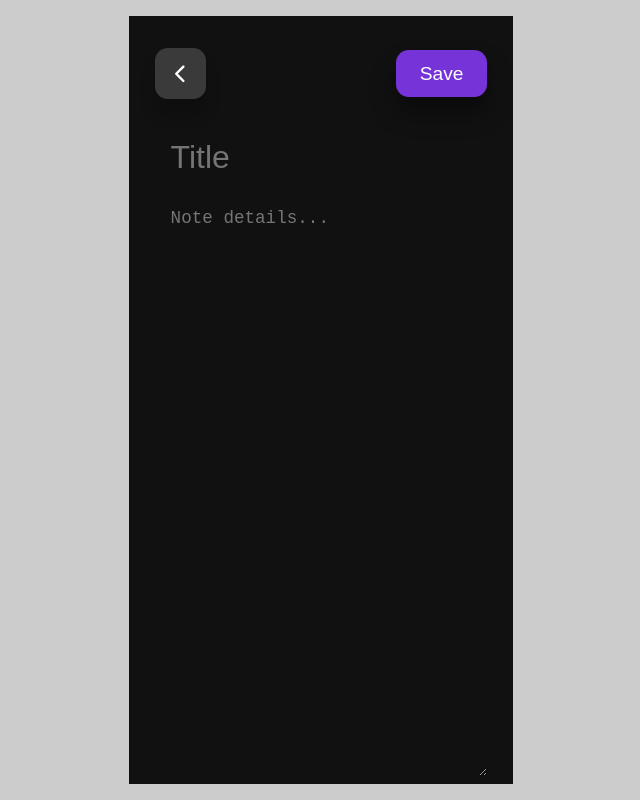
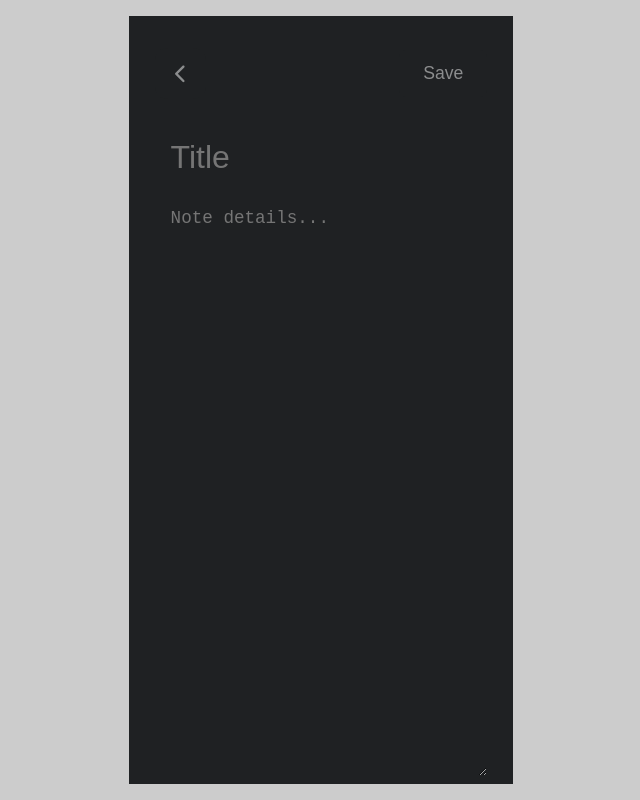
Before and after one commit to MarcoAG-115/ReactNotepadApp, a React (Create React App) app: page /create-note in a window 1280 px wide. Shown: the whole page, without its empty margins (319-959 px from the left). Built offline with nearby package versions, Linux system fonts and the light colour scheme.

Commit message:
UI changes - neomorphism & minimalism

```diff
--- a/src/index.css
+++ b/src/index.css
@@ -11,11 +11,18 @@
 }
 
 :root {
-    --color-bg-dark: #3a3a3a;
-    --color-bg-black: #111111;
+    /* --color-bg-dark: #3a3a3a; */
+    --color-bg-dark: #1d1d1d;
+    /* --color-bg-black: #111111; */
+    --color-bg-black: #1f2123;
     --color-white: #fefefe;
-    --color-primary: #7634d8;
-    --color-danger: rgb(249, 84, 84);
+    --color-dark-white:#fefefe7c;
+    /* --color-primary: rgb(112, 1, 1); */
+    --color-primary:#587B7F;
+    /* --color-danger: rgb(249, 84, 84); */
+    --color-danger: #c40d0a97;
+    --color-alpha: #700101;
+    --color-beta:#6D72C3;
 }
 
 body {
@@ -28,37 +35,64 @@ body {
 }
 
 .btn {
-    background: var(--color-bg-dark);
+    /* background: var(--color-bg-dark); */
+    background: var(--color-bg-black);
     border-radius: 0.8rem;
     padding: 0.8rem;
     font-size: 1.6rem;
-    color: var(--color-white);
-    box-shadow: 0 1rem 1rem rgba(0, 0, 0, 0.2);
+    color: var(--color-dark-white);
+    /* box-shadow: 0 1rem 1rem rgba(0, 0, 0, 0.2); */
     transition: all 300ms ease;
 }
 
 .btn.lg {
     padding: 0.8rem 1.5rem;
-    font-size: 1.2rem;
-    box-shadow: 0 1rem 1.5rem rgba(0, 0, 0, 0.4);
+    font-size: 1.1rem;
+    font-weight: lighter;
+
+    /* box-shadow: 0 1rem 1.5rem rgba(0, 0, 0, 0.4); */
 }
 
 .btn.danger {
+    color: var(--color-dark-white);
+    border-radius: 7px;
+    background: var(--color-bg-black);
+}
+
+.btn.danger:hover {
     background: var(--color-danger);
+    color: var(--color-white);
+    /* box-shadow: inset 10px 10px 20px #18191b,
+                inset -10px -10px 20px #26292b; */
 }
 
 .btn.primary {
-    background: var(--color-primary);
+    /* background: var(--color-primary); */
+
+    cursor: pointer;
+    transition: all 300ms ease;
+
+    border-radius: 7px;
+
+    /* background: var(--color-bg-dark);
+    box-shadow:  10px 10px 20px #18191b,
+                -10px -10px 20px #26292b; */
+}
+
+.btn.primary:hover {
+    /* opacity: 0.9; */
+    color: var(--color-white);
+    /* background: #1f2123;
+    box-shadow: inset 10px 10px 20px #18191b,
+                inset -10px -10px 20px #26292b; */
 }
 
 .btn__secondary {
     background: var(--color-bg-dark);
     border-radius: 0.2rem;
     font-size: 1.1rem;
-    /* color: var(--color-white); */
-    /* color:rgba(186, 232, 232, 0.618); */
-    color:rgba(129, 162, 162, 0.425);
-    box-shadow: 0 1rem 1.5rem rgba(0, 0, 0, 0.4);
+    color:#81a2a26c;
+    /* box-shadow: 0 1rem 1.5rem rgba(0, 0, 0, 0.4); */
     transition: all 300ms ease;
     /* background:#3a3a3a5a; */
     background:#3a3a3a00;
@@ -86,7 +120,10 @@ body {
 
 .btn:hover {
     cursor: pointer;
-    box-shadow: none;
+    color: var(--color-white);
+    /* box-shadow: inset 10px 10px 20px #18191b,
+                inset -10px -10px 20px #26292b; */
+
 }
 
 #app {
@@ -151,7 +188,8 @@ h2 {
 }
 
 .note {
-    background: var(--color-primary);
+    /* background: var(--color-primary); */
+    background: var(--color-alpha);
     padding: 1rem;
     display: flex;
     flex-direction: column;
@@ -159,10 +197,18 @@ h2 {
     cursor: pointer;
     transition: all 300ms ease;
     color: var(--color-white);
+
+    box-shadow:  9px 9px 17px #1a1b1d,
+             -9px -9px 17px #242729;
+    border-radius: 7px;
+
 }
 
 .note:hover {
-    opacity: 0.9;
+    /* opacity: 0.9; */
+    background: var(--color-alpha);
+    box-shadow: inset 9px 9px 17px #1b1d1f,
+                inset -9px -9px 17px #232527;
 }
 
 .note:nth-child(3) {
@@ -274,7 +320,7 @@ btn calc__btn {
     border-left-width: 1px;
     border-style: solid; */
     /* font-size: 1rem; */
-    color:rgba(186, 232, 232, 0.618);
+    color:#bae8e89e;
     resize: none;
     text-align: right;
     margin-left: -30px;
--- a/src/pages/CreateCalcNote.jsx
+++ b/src/pages/CreateCalcNote.jsx
@@ -109,7 +109,7 @@ const CreateCalcNote = ({setNotes}) => {
               className="create-calc-note__textarea2"
               rows="20"
               cols="20"
-              placeholder="be boop be..."
+              placeholder=""
               // value={details.replaceAll(/[^0-9,-.\n" "]/g,'')}
               value={handleCalculation()}
             ></textarea>
--- a/src/pages/EditNote.jsx
+++ b/src/pages/EditNote.jsx
@@ -135,7 +135,7 @@ const EditNote = ({notes, setNotes}) => {
               className="create-calc-note__textarea2"
               rows="20"
               cols="20"
-              placeholder="be boop be..."
+              placeholder=""
               // value={details.replaceAll(/[^0-9,-.\n" "]/g,'')}
               value={handleCalculation()}
             ></textarea>
```
